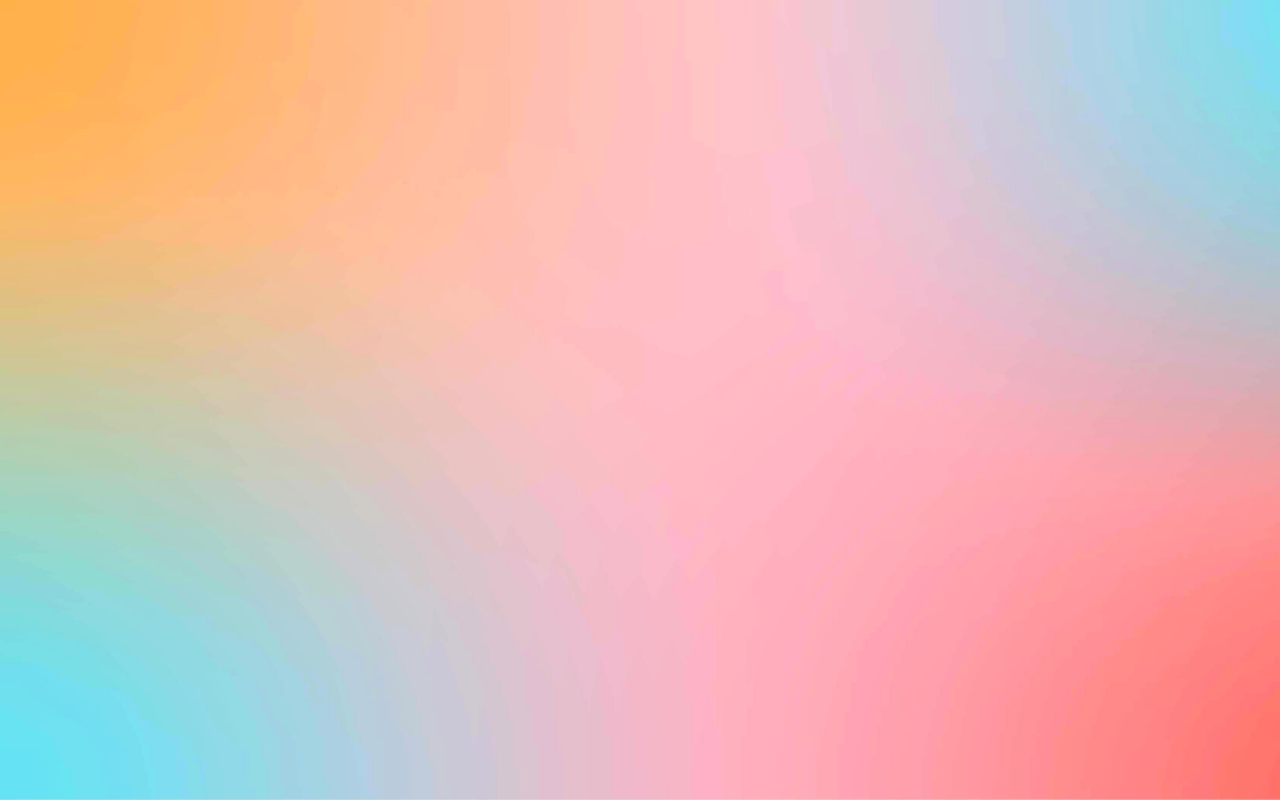
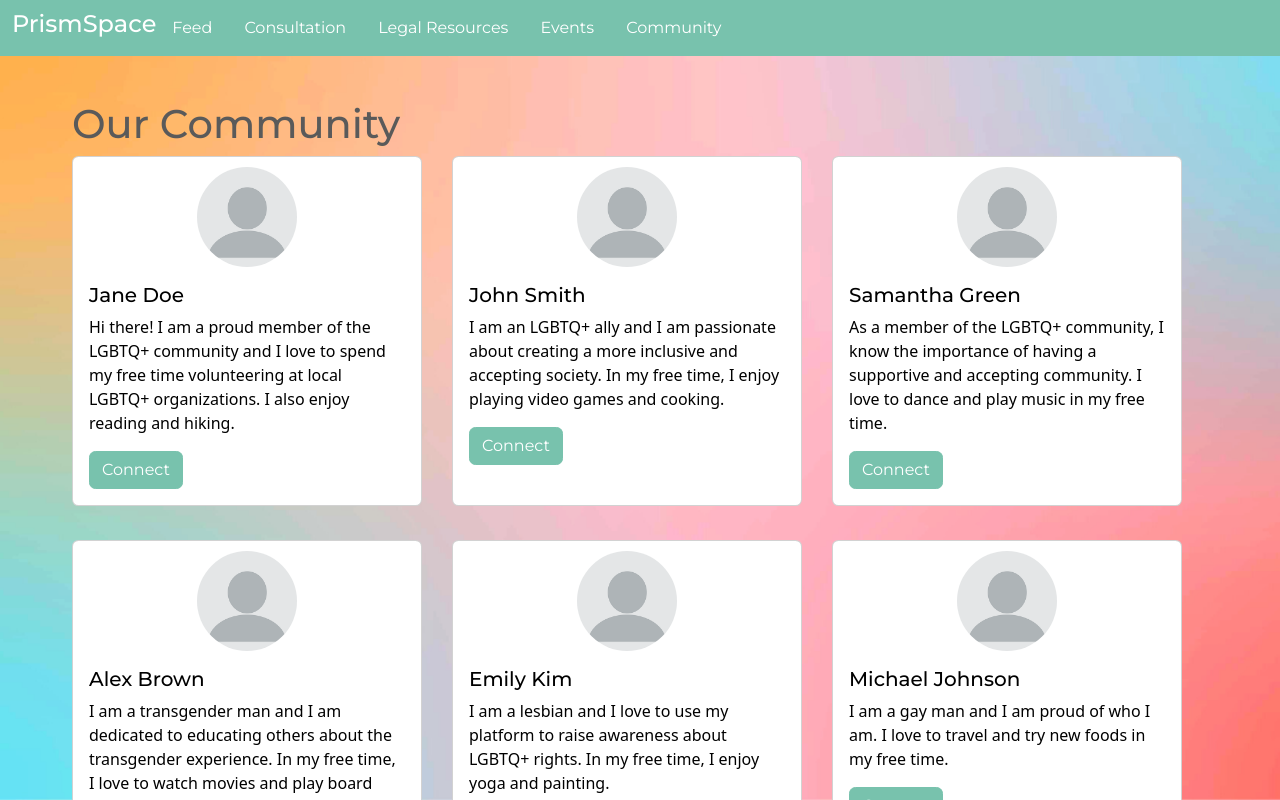
Before and after one commit to chayakusi/PrismSpace, a React (Create React App) app: page /community in a window 1280 px wide. Before the commit this address had no page. Built offline with nearby package versions, Linux system fonts and the light colour scheme.

Commit message:
Added Community

```diff
--- a/src/App.css
+++ b/src/App.css
@@ -1,5 +1,12 @@
 .App {
   text-align: center;
+}
+
+*{
+  -ms-overflow-style: none;
+}
+::-webkit-scrollbar {
+  display: none;
 }
 
 .App-logo {
--- a/src/App.js
+++ b/src/App.js
@@ -8,6 +8,7 @@ import ConsultationForm from './consultation';
 import Events from './events';
 import LandingPage from './landingpage';
 import LegalResources from './LegalResources';
+import Community from './Community';
 
 
 function App() {
@@ -15,13 +16,14 @@ function App() {
     <div style={{
       backgroundImage: 'url('+image+')',
       backgroundSize: 'cover',
+      backgroundRepeat: 'repeat',
+      backgroundPosition: '0 0',
       height: '100vh',
       color: "#f5f5f5"
     }}>
       <header>
       <Router>
         <Routes>
-          {/* <PrivateRoute exact path="/" element={<Dashboard/>} /> */}
           <Route path="/" element={<LandingPage />} />
           <Route path="/home" element={<Home />} />
           <Route path="/questionnaire" element={<Questionnaire />} />
@@ -29,6 +31,7 @@ function App() {
           <Route path="/events" element={<Events />} />
           <Route path="/articles" element={<ArticleFeed />} />
           <Route path="/resources" element={<LegalResources />} />
+          <Route path="/community" element={<Community />} />
         </Routes>
       </Router>
       </header>
--- /dev/null
+++ b/src/Community.js
@@ -0,0 +1,26 @@
+import React, { useState } from 'react';
+import Navbar from './Navbar';
+import MemberGrid from './MemberGrid';
+import { members } from './members';
+
+const Community = () => {
+    const styleobj =
+    {overflow: 'scroll',width:'200vw',position: 'absolute',
+    color: 'black',
+    top:'0',
+    bottom: '0',
+    left: '0',
+    right:'0',
+    margin: '100px 0px 0px 60px'};
+  return (
+    <>
+    <Navbar/>
+    <div className="container" style={styleobj}>
+      <h1>Our Community</h1>
+      <MemberGrid members={members} />
+    </div>
+    </>
+  );
+};
+
+export default Community;
--- a/src/Feed.js
+++ b/src/Feed.js
@@ -13,6 +13,7 @@ const ArticleFeed = () => {
 
   return (
     <div>
+
         <Navbar/>
 
         <div style={styleobj}>
--- /dev/null
+++ b/src/MemberGrid.js
@@ -0,0 +1,34 @@
+import React, {useState} from 'react';
+import { Button, Card, Col, CardImg } from 'react-bootstrap';
+import avatar from '../src/assets/avatar.webp';
+
+const Member = ({ name, bio, id }) => {
+  const [buttonText, setButtonText] = useState('Connect');
+  const [isButtonDisabled, setIsButtonDisabled] = useState(false);
+  const handleClick = () => {
+    setButtonText("Invite Sent");
+    setIsButtonDisabled(true);
+  }
+  return (
+    <Col xs={12} md={4} style={{marginBottom: '10px'}}>
+      <Card className="mb-4" style={{ width: '350px', height: '350px', backgroundColor: '#fff' }}>
+        <CardImg top className="mx-auto d-block text-center" src={avatar} alt="Profile Picture" style={{ width: '100px', height: '100px', borderRadius: '50%', objectFit: 'cover', marginTop: '10px'}} />
+        <Card.Body style={{ color: '#000' }}>
+          <Card.Title style={{ color: '#000' }}>{name}</Card.Title>
+          <Card.Text style={{ color: '#000' }}>{bio}</Card.Text>
+          <Button color={isButtonDisabled ? "secondary" : "primary"} disabled={isButtonDisabled} onClick={handleClick}>{buttonText}</Button>
+        </Card.Body>
+      </Card>
+    </Col>
+  );
+};
+
+const MemberGrid = ({ members }) => (
+  <div className="row">
+    {members.map(member => (
+      <Member key={member.id} name={member.name} bio={member.bio} id={member.id} />
+    ))}
+  </div>
+);
+
+export default MemberGrid;
--- a/src/Navbar.js
+++ b/src/Navbar.js
@@ -18,7 +18,7 @@ const Navbar = () => {
     </button>
     <div class="collapse navbar-collapse" id="navbarColor02">
       <ul class="navbar-nav me-auto">
-        <Link to="/articles" style={{ textDecoration: "none",}}>
+        <Link to="/articles" style={{ textDecoration: "none" }}>
           <li className="nav-links">Feed</li>
         </Link>
         <Link to="/consultation" style={{ textDecoration: "none" }}>
--- a/src/landingpage.js
+++ b/src/landingpage.js
@@ -4,14 +4,14 @@ import './App.css';
 import image from '../src/assets/landingpage2.gif';
 import { useNavigate } from "react-router-dom";
 const styleobj =
-{overflow:'hidden',width:'50vw', height:'50vh',position: 'absolute',
-top:'0',
-bottom: '0',
-left: '0',
-right:'0',
-margin: '325px 0px 0px 680px',
-
-};
+  {
+    overflow:'hidden',width:'50vw', height:'50vh',position: 'absolute',
+    top:'0',
+    bottom: '0',
+    left: '0',
+    right:'0',
+    margin: '325px 0px 0px 680px'
+  };
 
 function LandingPage() {
 const navigate = useNavigate();
--- /dev/null
+++ b/src/members.js
@@ -0,0 +1,42 @@
+export const members = [
+    {
+        id: 1,
+        name: 'Jane Doe',
+        bio: 'Hi there! I am a proud member of the LGBTQ+ community and I love to spend my free time volunteering at local LGBTQ+ organizations. I also enjoy reading and hiking.'
+    },
+    {
+        id: 2,
+        name: 'John Smith',
+        bio: 'I am an LGBTQ+ ally and I am passionate about creating a more inclusive and accepting society. In my free time, I enjoy playing video games and cooking.'
+    },
+    {
+        id: 3,
+        name: 'Samantha Green',
+        bio: 'As a member of the LGBTQ+ community, I know the importance of having a supportive and accepting community. I love to dance and play music in my free time.'
+    },
+    {
+        id: 4,
+        name: 'Alex Brown',
+        bio: 'I am a transgender man and I am dedicated to educating others about the transgender experience. In my free time, I love to watch movies and play board games.'
+    },
+    {
+        id: 5,
+        name: 'Emily Kim',
+        bio: 'I am a lesbian and I love to use my platform to raise awareness about LGBTQ+ rights. In my free time, I enjoy yoga and painting.'
+    },
+    {
+        id: 6,
+        name: 'Michael Johnson',
+        bio: 'I am a gay man and I am proud of who I am. I love to travel and try new foods in my free time.'
+    },
+    {
+        id: 7,
+        name: 'Lauren Davis',
+        bio: 'I am a bisexual woman and I believe in the power of community. I enjoy reading and going for walks in my free time.'
+    },
+    {
+        id: 8,
+        name: 'David Lee',
+        bio: 'I am a non-binary person and I am an advocate for gender equality. I love to play video games and go on bike rides in my free time.'
+    }
+]
```
Also changed, not shown: src/assets/avatar.webp (added), src/assets/sampleavatar.jpg (deleted).
